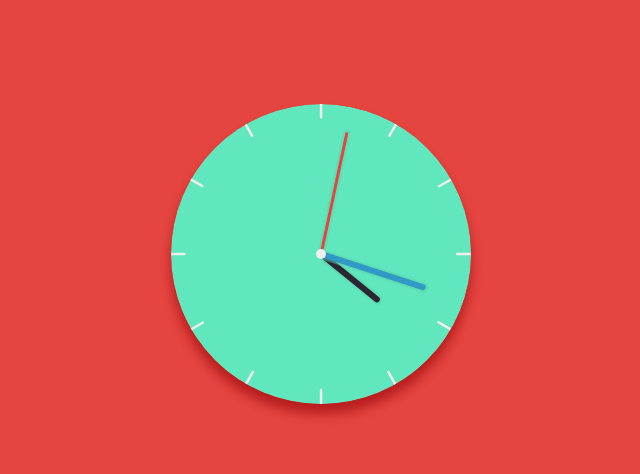
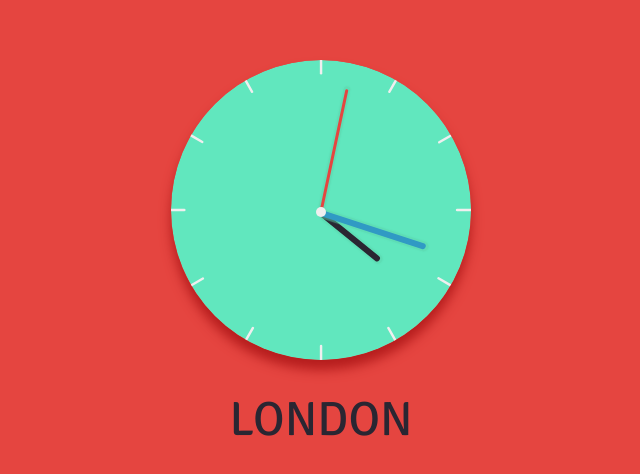
Before and after one commit to RhodesPeter/clock, a plain HTML site: page index.html in a window 1280 px wide. Shown: the part 138-612 px from the top of the page, without its empty margins (319-959 px from the left). Drawn offline with Linux system fonts and the light colour scheme.

Commit message:
Fix basic functionality

```diff
--- a/index.html
+++ b/index.html
@@ -4,15 +4,22 @@
     <meta charset="utf-8">
     <title>clock</title>
     <link rel="stylesheet" href="./main.css">
+    <link href="https://fonts.googleapis.com/css?family=Signika" rel="stylesheet">
   </head>
   <body>
 
     <div class="clock off-screen">
-      <div class="clock__face"></div>
-      <div class="clock__center-circle"></div>
-      <div class="clock__hour"></div>
-      <div class="clock__minute"></div>
-      <div class="clock__second"></div>
+
+        <div class="clock__face"></div>
+        <div class="clock__dials">
+          <div class="clock__center-circle"></div>
+          <div class="clock__hour"></div>
+          <div class="clock__minute"></div>
+          <div class="clock__second"></div>
+        </div>
+
+      <div class="clock__title">LONDON</div>
+
     </div>
 
     <script type="text/javascript" src="./index.js"></script>
--- a/main.css
+++ b/main.css
@@ -7,6 +7,7 @@ body {
   display: -webkit-flex;
   align-items: center;
   -webkit-align-items: center;
+  flex-direction: column;
   align-content: center;
   justify-content: center;
   height: 96vh;
@@ -22,6 +23,10 @@ body {
   background-image: url(./assets/clock-face.svg);
 }
 
+.clock__dials {
+  margin-top: -150px;
+}
+
 .clock__center-circle {
   position: absolute;
   width: 10px;
@@ -29,7 +34,7 @@ body {
   border-radius: 50%;
   background-color: #EFEFEF;
   right: 50%;
-  transform: translate(5px,0);
+  transform: translate(5px, -3px);
   z-index: 1;
 }
 
@@ -71,6 +76,13 @@ body {
   box-shadow: -1px 0 1px 2px rgba(91,211,171,0.5);
 }
 
+.clock__title {
+  color: #2A2632;
+  margin-top: 180px;
+  font-size: 3rem;
+  font-family: 'Signika', sans-serif;
+}
+
 .no-transition {
   transition: none !important;
 }
```
